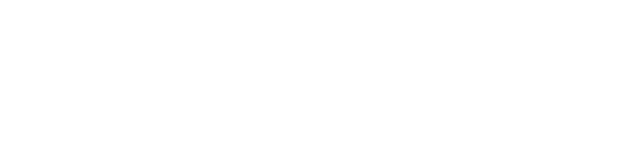
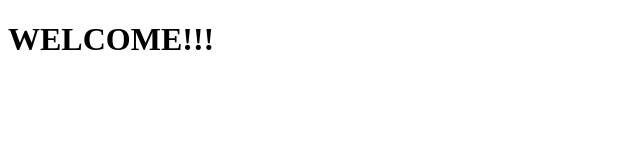
Before and after one commit to EnricaTaffurelli/Ricetta2025, a plain HTML site: page index.html in a window 1280 px wide. Shown: the whole page, without its empty margins (0-640 px from the left). Drawn offline with Linux system fonts and the light colour scheme.

Commit message:
Add landing message #1

```diff
--- a/index.html
+++ b/index.html
@@ -5,6 +5,6 @@
         <title> Welcome </title>
     </head>
     <body>
-
+        <h1>WELCOME!!!</h1>
     </body>
 </html>
```
